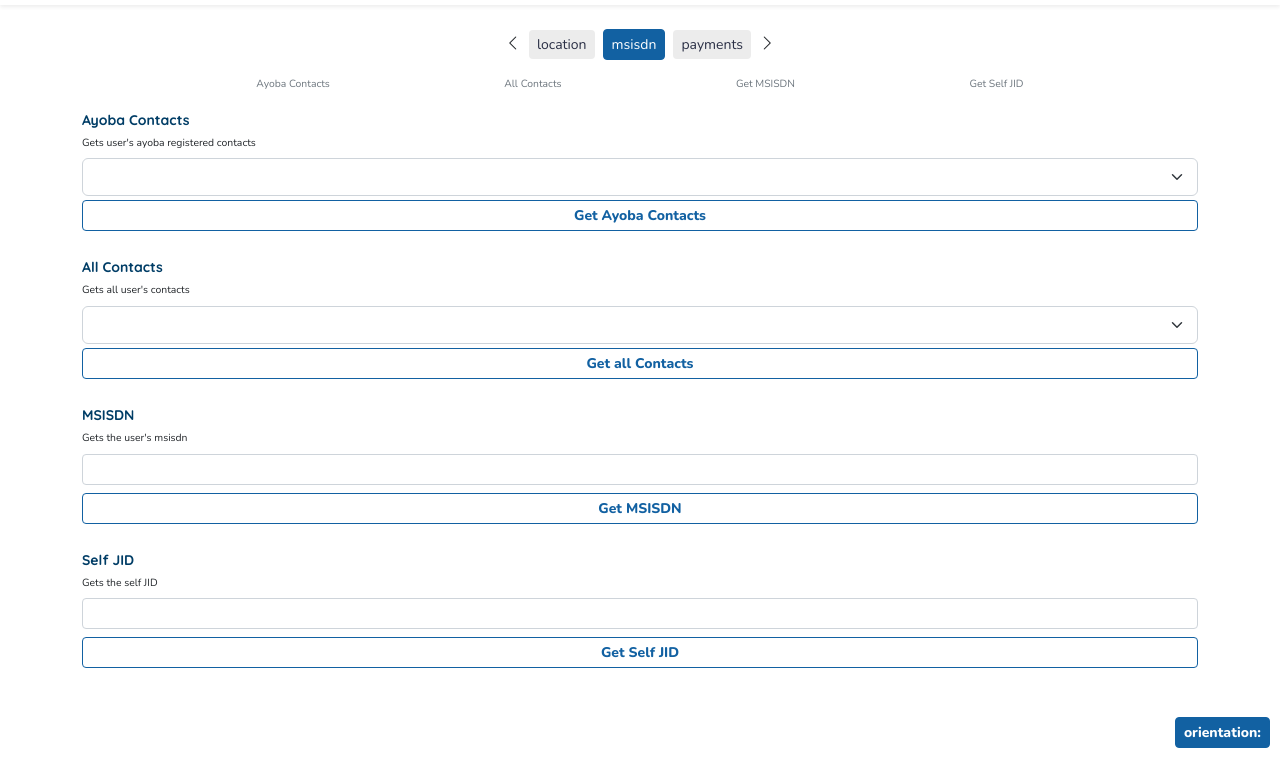
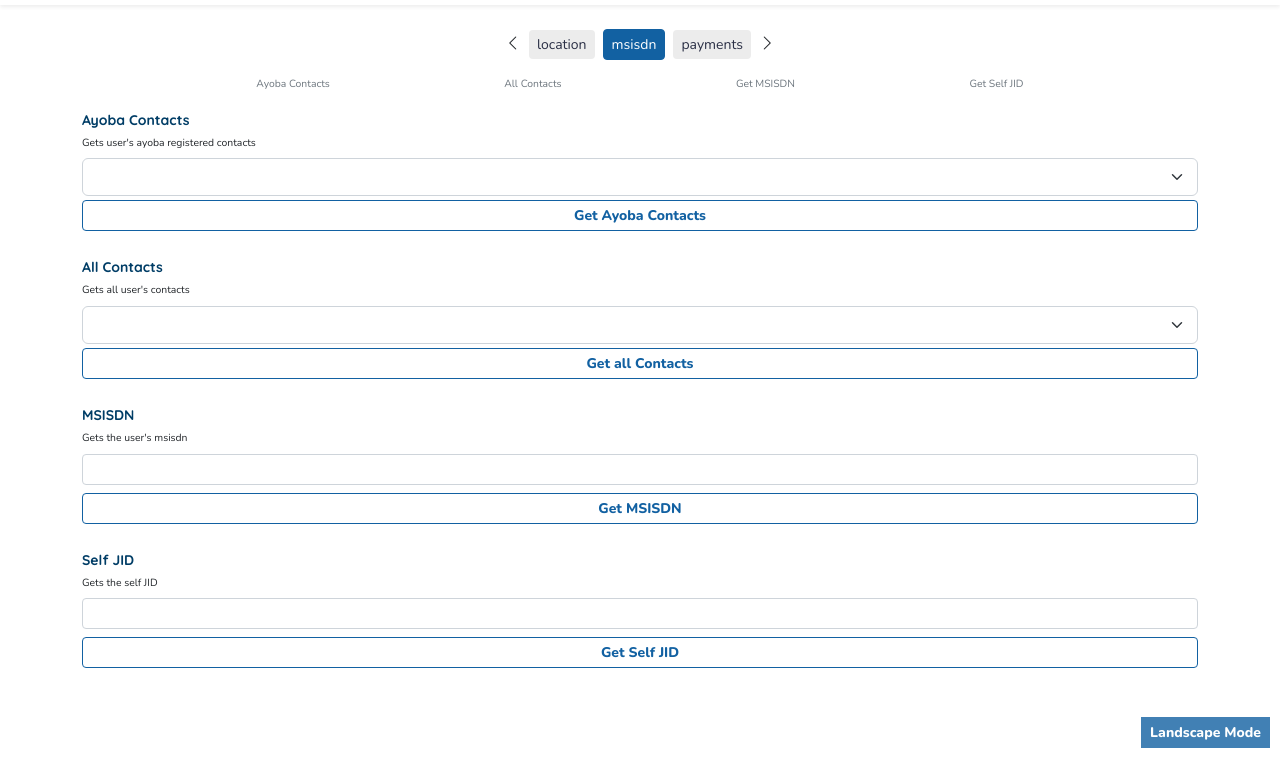
Before and after one commit to The-DigitalAcademy/final-dummy-app, a plain HTML site: page index.html in a window 1280 px wide. Shown: the part 42-800 px from the top of the page. Drawn offline with nearby package versions, Linux system fonts and the light colour scheme.

Commit message:
orientation detection improvements

```diff
--- a/css/style.scss
+++ b/css/style.scss
@@ -74,4 +74,5 @@ $quicksand: 'Quicksand', sans-serif;
     position: fixed;
     right: 10px;
     bottom: 10px;
+    opacity: .8;
 }
--- a/index.html
+++ b/index.html
@@ -297,9 +297,7 @@
     </main>
     <footer>
         <!-- ORIENTAION -->
-        <button id="orientation-btn" class="btn btn-primary btn-sm small">
-            orientation:
-        </button>
+        <button id="orientation-btn" class="btn btn-primary btn-sm small rounded-0"></button>
     </footer>
     <script src="https://cdn.jsdelivr.net/npm/bootstrap@5.2.3/dist/js/bootstrap.bundle.min.js"
         integrity="sha384-kenU1KFdBIe4zVF0s0G1M5b4hcpxyD9F7jL+jjXkk+Q2h455rYXK/7HAuoJl+0I4"
--- a/js/script.js
+++ b/js/script.js
@@ -199,9 +199,10 @@ function previewImage(fileData, typeList, errElement, previewElement) {
 }
 
 // ORIENTATION DETECTION
-// Show the prompt if the device is initially in portrait mode
 if (window.orientation === 0 || window.orientation === 180) {
     document.getElementById('orientation-btn').innerText = "Portrait Mode"
+} else {
+    document.getElementById('orientation-btn').innerText = "Landscape Mode";
 }
 
 // Listen for orientation changes
```
Also changed, not shown: css/style.css.
